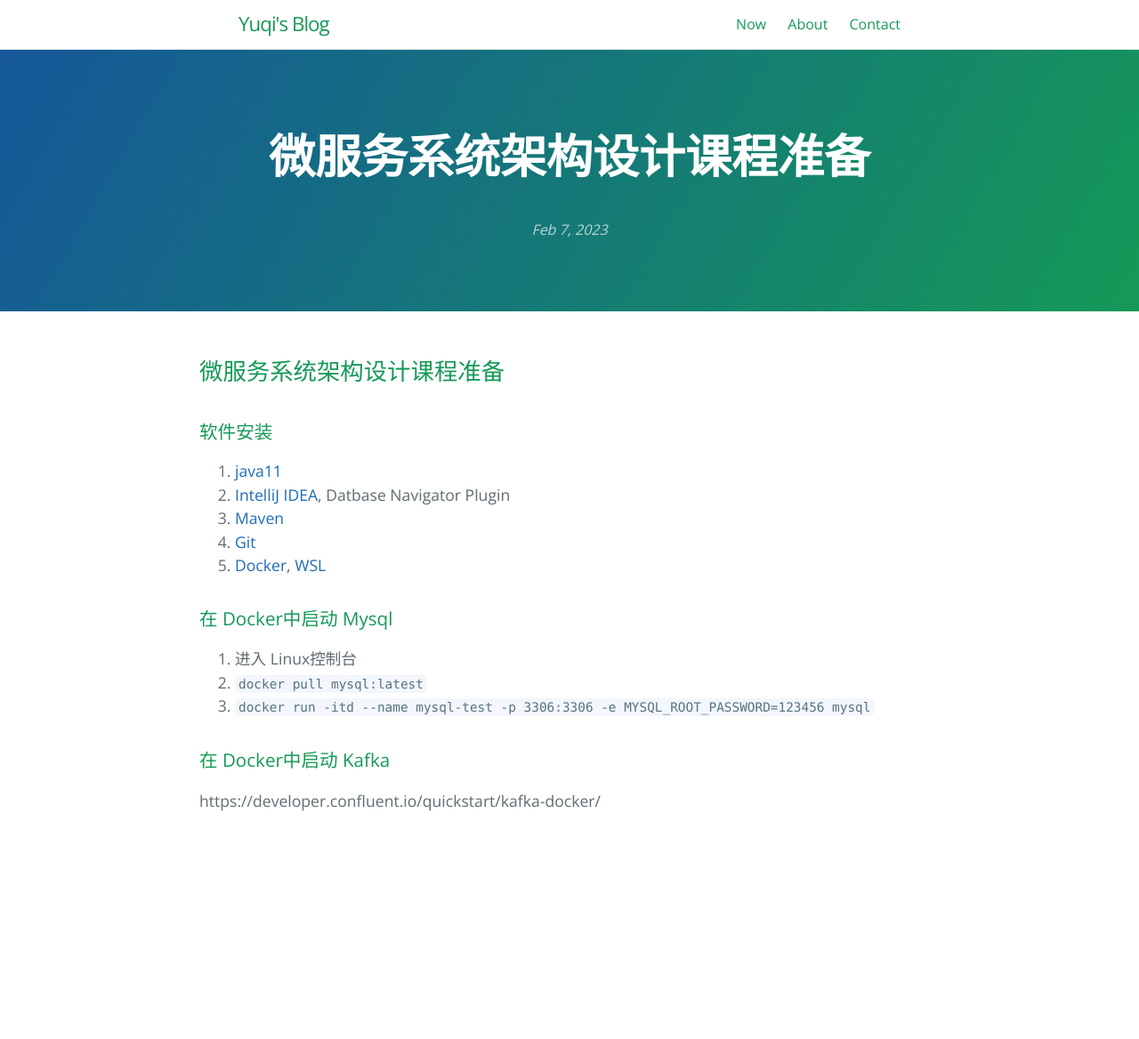
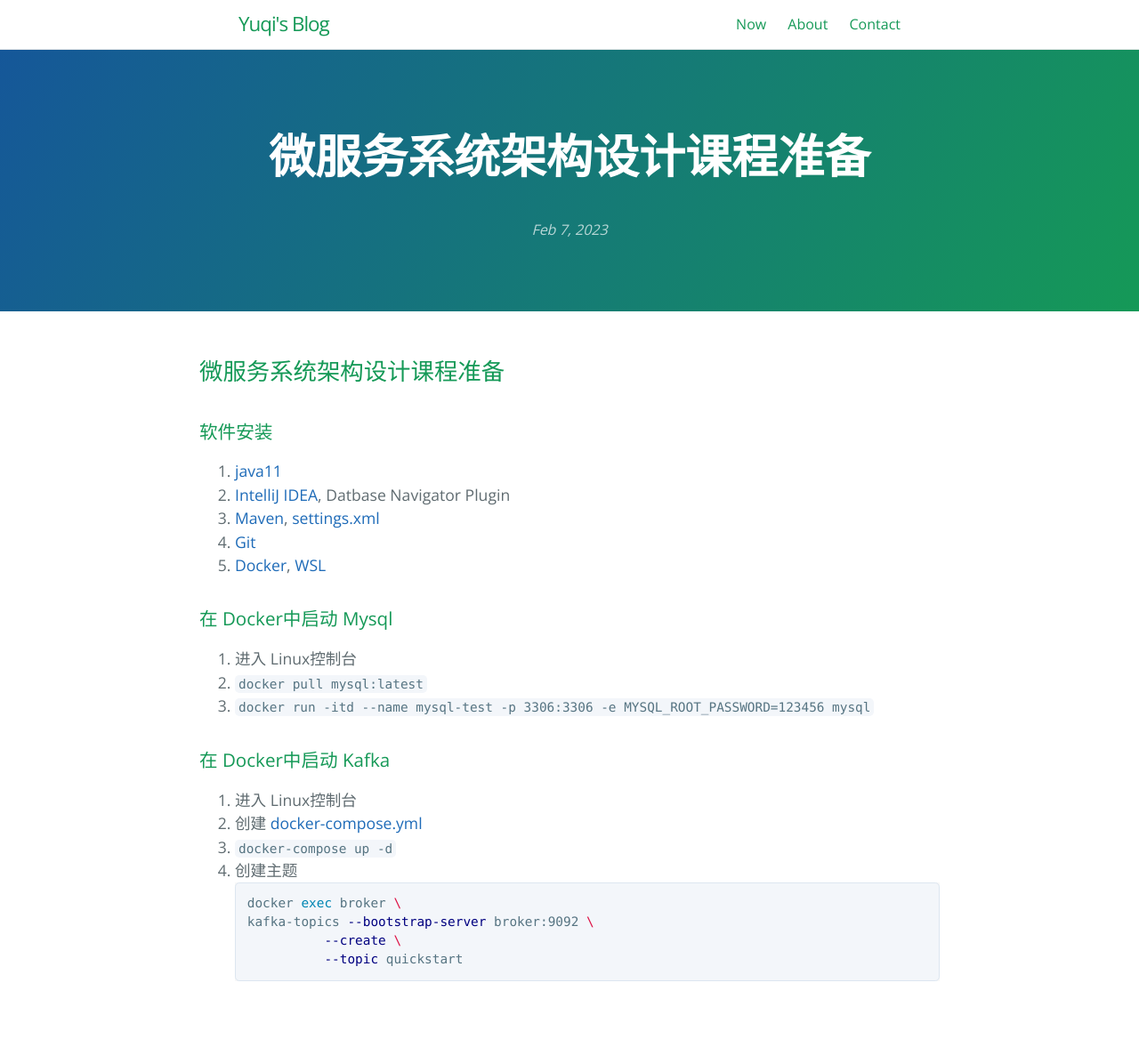
Before and after one commit to yuqisun/yuqisun.github.io, a Jekyll site: the page built from _posts/2023-02-07-微服务系统架构设计课程准备.md, in a window 1280 px wide. Shown: the whole page at 89% size. Built offline with Jekyll 4.4.1, drawn with Linux system fonts in a browser that asks for light colours; our own code applies the rules of GitHub Pages for plain Markdown files; before the commit the page ends 979 px from its top, so only the background shows below that.

Commit message:
Update 2023-02-07-微服务系统架构设计课程准备.md

````diff
--- a/_posts/2023-02-07-微服务系统架构设计课程准备.md
+++ b/_posts/2023-02-07-微服务系统架构设计课程准备.md
@@ -2,7 +2,7 @@
 ### 软件安装
 1. [java11](https://www.oracle.com/java/technologies/downloads/#java11-windows)
 2. [IntelliJ IDEA](https://www.jetbrains.com/idea/download/?ij80pr#section=windows), Datbase Navigator Plugin
-3. [Maven](https://maven.apache.org/download.cgi)
+3. [Maven](https://maven.apache.org/download.cgi), [settings.xml](https://raw.githubusercontent.com/yuqisun/yuqisun.github.io/master/_posts/files/settings.xml)
 4. [Git](https://git-scm.com/downloads)
 5. [Docker](https://www.docker.com/), [WSL](https://learn.microsoft.com/en-us/windows/wsl/install-manual#step-4---download-the-linux-kernel-update-package)
 
@@ -12,4 +12,13 @@
 3. `docker run -itd --name mysql-test -p 3306:3306 -e MYSQL_ROOT_PASSWORD=123456 mysql`
 
 ### 在 Docker中启动 Kafka
-https://developer.confluent.io/quickstart/kafka-docker/
+1. 进入 Linux控制台
+2. 创建 [docker-compose.yml](https://raw.githubusercontent.com/yuqisun/yuqisun.github.io/master/_posts/files/docker-compose.yml)
+3. `docker-compose up -d`
+4. 创建主题
+```shell
+docker exec broker \
+kafka-topics --bootstrap-server broker:9092 \
+             --create \
+             --topic quickstart
+```
````
